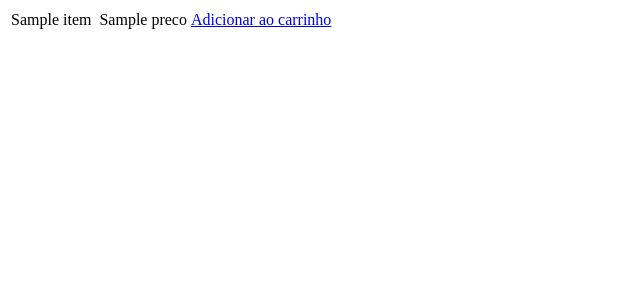
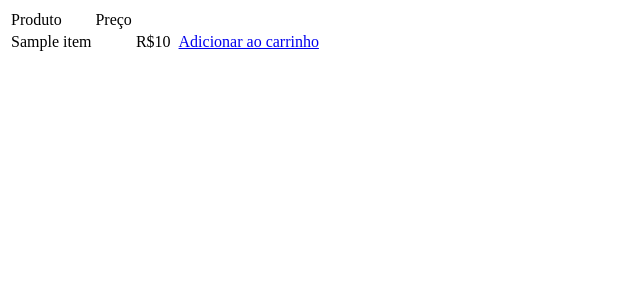
Before and after one commit to alexandresebrao/CaDIS, a Django app: template templates/base.html in a window 1280 px wide. Shown: the top 300 px of the page, without its empty margins (0-640 px from the left). Run offline with Django 3.2, Linux system fonts and the light colour scheme; the template is opened without the code that fills it: most values are stand-ins (such as "Sample title", 1, 10 or a date in 2020).

Commit message:
Preços e limpar carrinho

```diff
--- a/pages/urls.py
+++ b/pages/urls.py
@@ -6,5 +6,6 @@ app_name = 'pages'
 urlpatterns = [
     url(r'^addcarrinho/(?P<produto>[\w|\W]+)/', views.carrinho),
     url(r'^carrinho/', views.mostrar_carrinho),
+    url(r'^limpar_carrinho/', views.mostrar_carrinho),
     url(r'^$', views.index, name='index'),
 ]
--- a/templates/base.html
+++ b/templates/base.html
@@ -7,9 +7,15 @@
 </head>
 <body>
 <table>
+  <tr>
+    <td>Produto</td>
+    <td>Preço</td>
+    <td></td>
+  </tr>
+
   {% for item in produtos %}
   <tr>
-  <td>{{ item.nome }}</td><td><td>{{item.preco}}</td><td><a href="/addcarrinho/{{item.nome}}/">Adicionar ao carrinho</a>
+  <td>{{ item.nome }}</td><td><td>R${{item.preco|floatformat:"-2"}}</td><td><td><a href="/addcarrinho/{{item.nome}}/">Adicionar ao carrinho</a>
   </tr>
   {% endfor %}
 </table>
--- a/templates/carrinho.html
+++ b/templates/carrinho.html
@@ -6,10 +6,12 @@
 
 </head>
 <body>
+  <a href="/limpar_carrinho/">Limpar Carrinho</a>
+  <br>
 <table>
   {% for item in carrinho %}
   <tr>
-  <td>{{ item.nome }}</td><td><td>{{item.preco|floatformat:'-2'}}</td><td>
+  <td>{{ item.nome }}</td><td><td>{{item.preco|floatformat:"-2"}}</td><td>
   </tr>
   {% endfor %}
 </table>
```
